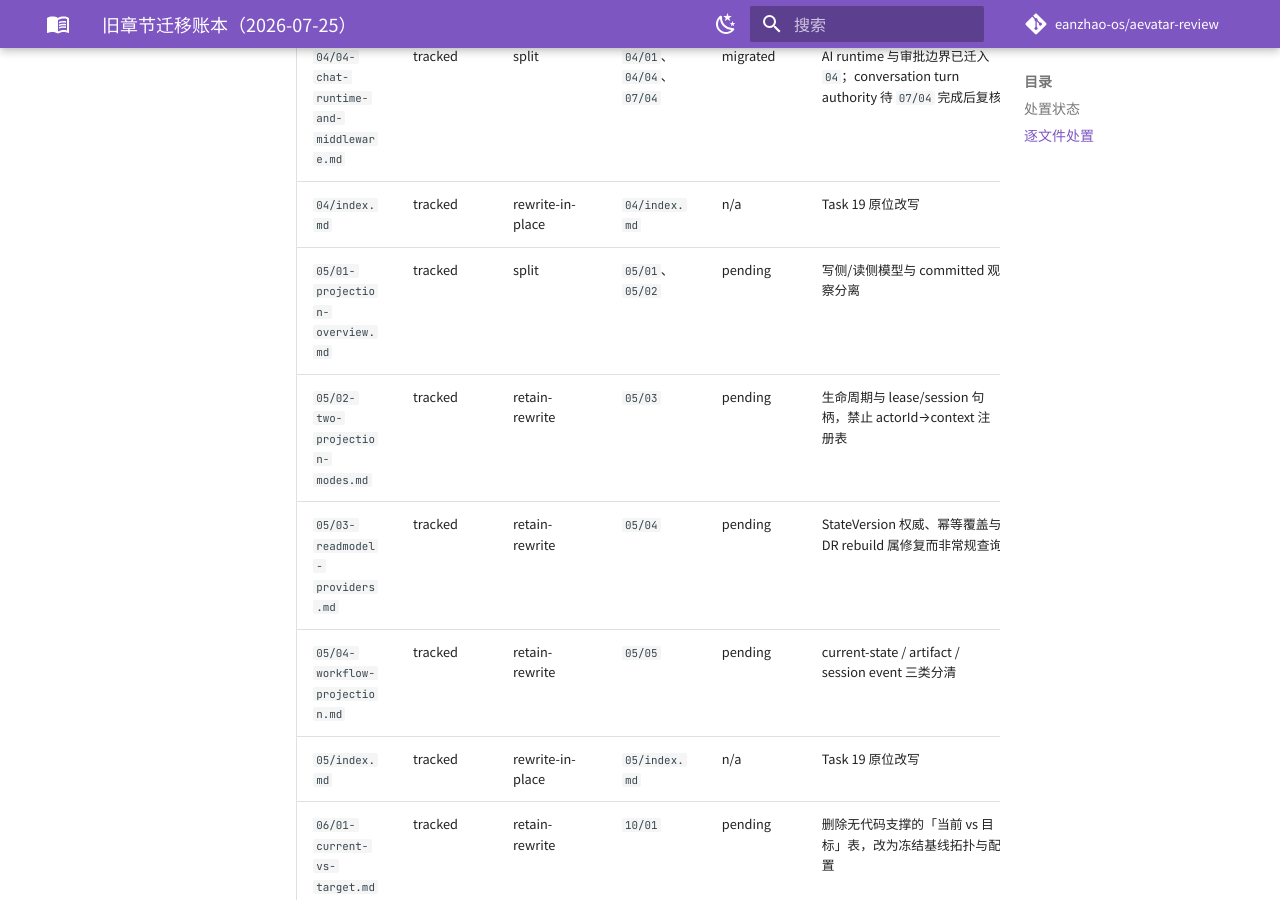
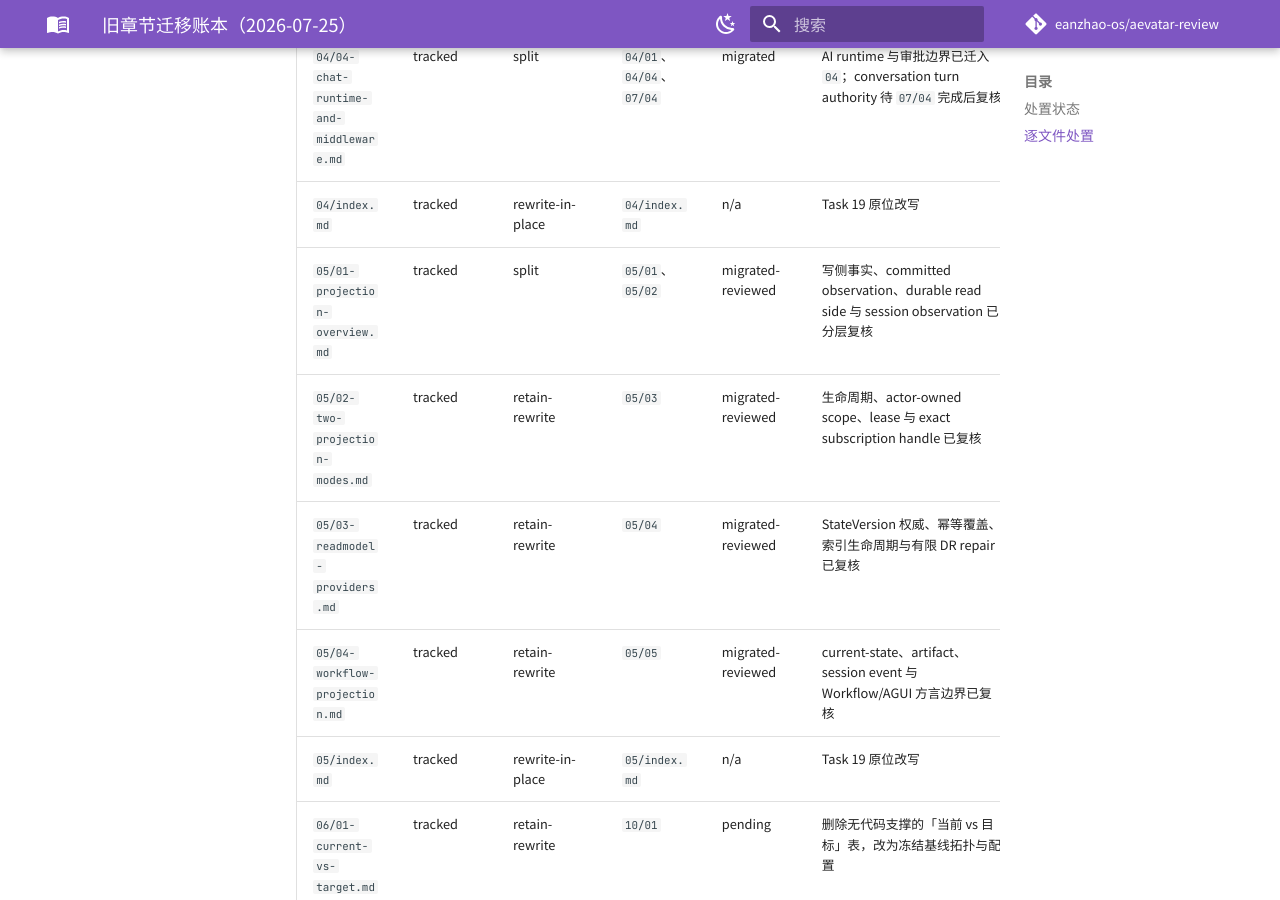
Before and after one commit to eanzhao-os/aevatar-review, an MkDocs documentation site: the page built from docs/migration/2026-07-25-chapter-migration-ledger.md, in a window 1280 px wide and 900 px high, scrolled down 4437 px. Built offline with MkDocs 1.6.1 and Material for MkDocs 9.7.7, drawn with Linux system fonts in a browser that asks for light colours; comment, search, counter and statistics services are not loaded; some of the changed text lies outside the part shown.

Commit message:
docs(05): record projection and audit chapters

```diff
--- a/docs/migration/2026-07-25-chapter-migration-ledger.md
+++ b/docs/migration/2026-07-25-chapter-migration-ledger.md
@@ -31,7 +31,7 @@
 | `01/01-hosts-and-composition.md` | tracked | retain-rewrite | `01/02` | migrated | Host 只承担协议与组装，业务编排不下沉到 Host |
 | `01/02-chat-api-and-sse.md` | tracked | split | `01/03`、`01/04` | migrated | API 契约与 SSE/AGUI 帧分层，dispatch receipt 与终态观察分开 |
 | `01/03-run-semantics.md` | tracked | merge | `01/04`、`12/05` | migrated | 已落地语义并入生命周期章；未落地 reconnect 保证只进 12/05 |
-| `01/04-platform-audit-trail.md` | tracked | promote-current | `05/06` | pending | Audit 生命周期与导出提升为读侧正式章节 |
+| `01/04-platform-audit-trail.md` | tracked | promote-current | `05/06` | migrated-reviewed | Audit 生命周期、三采集面、追加语义、查询 coverage 与 CloudEvents 导出已提升为正式读侧章节 |
 | `01/index.md` | tracked | rewrite-in-place | `01/index.md` | n/a | Task 19 原位改写 |
 | `02/01-yaml-grammar.md` | tracked | retain-rewrite | `03/02` | migrated-reviewed | 以冻结 parser/validator 为准重述 schema 与准入阶段 |
 | `02/02-definition-and-run-actors.md` | tracked | retain-rewrite | `03/01` | migrated-reviewed | definition/run/draft/published 身份必须显式区分 |
@@ -49,17 +49,17 @@
 | `03/05-routing-and-topology.md` | tracked | retain-rewrite | `02/05` | migrated-reviewed | publish 即投递到 inbox，无 inline self 捷径 |
 | `03/06-local-runtime-deep-dive.md` | tracked | retain-rewrite | `02/06` | migrated-reviewed | 本地 runtime 局限与向 Orleans 迁移不改业务协议 |
 | `03/07-stream-actor-gagent-facts.md` | tracked | merge | `02/01`、`02/05` | migrated-reviewed | 辨析并入运行内核与路由章，不单列「事实澄清」章 |
-| `03/08-event-sourcing-dividends.md` | tracked | merge | `02/04`、`05/01`、`05/02` | migrated | Actor 侧收益已迁入 `02/04`；CQRS 侧收益待 Task 10 完成后复核 |
+| `03/08-event-sourcing-dividends.md` | tracked | merge | `02/04`、`05/01`、`05/02` | migrated-reviewed | Actor 侧收益与 CQRS committed/read-side 边界均已迁移并复核 |
 | `03/index.md` | tracked | rewrite-in-place | `03/index.md` | n/a | Task 19 原位改写 |
 | `04/01-role-gagent.md` | tracked | retain-rewrite | `04/01` | migrated-reviewed | ChatStreamAsync 唯一面向用户路径；off-turn 执行折叠为 actor 信号 |
 | `04/02-llm-providers.md` | tracked | retain-rewrite | `04/02` | migrated-reviewed | NyxID 是 adapter，不是通用后端 |
 | `04/03-tool-providers.md` | tracked | split | `04/03`、`04/04` | migrated-reviewed | 工具目录/呈现与审批/授权拆开 |
 | `04/04-chat-runtime-and-middleware.md` | tracked | split | `04/01`、`04/04`、`07/04` | migrated | AI runtime 与审批边界已迁入 `04`；conversation turn authority 待 `07/04` 完成后复核 |
 | `04/index.md` | tracked | rewrite-in-place | `04/index.md` | n/a | Task 19 原位改写 |
-| `05/01-projection-overview.md` | tracked | split | `05/01`、`05/02` | pending | 写侧/读侧模型与 committed 观察分离 |
-| `05/02-two-projection-modes.md` | tracked | retain-rewrite | `05/03` | pending | 生命周期与 lease/session 句柄，禁止 actorId→context 注册表 |
-| `05/03-readmodel-providers.md` | tracked | retain-rewrite | `05/04` | pending | StateVersion 权威、幂等覆盖与 DR rebuild 属修复而非常规查询 |
-| `05/04-workflow-projection.md` | tracked | retain-rewrite | `05/05` | pending | current-state / artifact / session event 三类分清 |
+| `05/01-projection-overview.md` | tracked | split | `05/01`、`05/02` | migrated-reviewed | 写侧事实、committed observation、durable read side 与 session observation 已分层复核 |
+| `05/02-two-projection-modes.md` | tracked | retain-rewrite | `05/03` | migrated-reviewed | 生命周期、actor-owned scope、lease 与 exact subscription handle 已复核 |
+| `05/03-readmodel-providers.md` | tracked | retain-rewrite | `05/04` | migrated-reviewed | StateVersion 权威、幂等覆盖、索引生命周期与有限 DR repair 已复核 |
+| `05/04-workflow-projection.md` | tracked | retain-rewrite | `05/05` | migrated-reviewed | current-state、artifact、session event 与 Workflow/AGUI 方言边界已复核 |
 | `05/index.md` | tracked | rewrite-in-place | `05/index.md` | n/a | Task 19 原位改写 |
 | `06/01-current-vs-target.md` | tracked | retain-rewrite | `10/01` | pending | 删除无代码支撑的「当前 vs 目标」表，改为冻结基线拓扑与配置 |
 | `06/02-orleans-runtime.md` | tracked | retain-rewrite | `10/02` | pending | 单一激活、grain inbox turn 语义与 runtime-neutral dispatch |
@@ -106,11 +106,11 @@
 | `10/01-cli-lark-scope-isolation.md` | tracked | split | `06/03`、`12/04` | pending | scope 隔离规则转当前，事故转案例 |
 | `10/02-codex-shell-vs-aevatar-tools.md` | tracked | split | `04/03`、`10/06`、`12/04` | migrated | 工具归属已迁入 `04/03`；sandbox 与事故落点待后续章节完成；旧章 stale reference 属已接受迁移红态 |
 | `10/03-ingress-own-tool-stream-leak.md` | tracked | split | `04/03`、`08/01`、`12/04` | migrated | client/server tool ownership 已迁入 `04/03`；ingress 与事故落点待后续章节完成 |
-| `10/04-responses-llm-run-offactor-and-observation.md` | tracked | split | `04/01`、`05/02`、`12/04` | migrated | off-actor AI 执行已迁入 `04/01`；观察与事故落点待后续章节完成 |
+| `10/04-responses-llm-run-offactor-and-observation.md` | tracked | split | `04/01`、`05/02`、`12/04` | migrated | off-actor AI 执行与 committed/session observation 边界已迁入 `04/01`、`05/02`；事故落点待 `12/04` |
 | `10/05-lark-delivery-layer-failures.md` | tracked | split | `08/03`、`12/04` | pending | 投递账本与原位修复 |
 | `10/06-lark-identity-and-authorization.md` | tracked | split | `08/02`、`10/05`、`12/04` | pending | 身份与授权边界 |
 | `10/07-scheduled-task-not-firing.md` | tracked | split | `09/02`、`12/04` | pending | callback 只唤醒 actor；stale callback 拒绝 |
-| `10/08-observatory-read-side.md` | tracked | split | `05/04`、`10/07`、`12/04` | pending | 索引漂移与读侧修复 |
+| `10/08-observatory-read-side.md` | tracked | split | `05/04`、`10/07`、`12/04` | migrated | 索引漂移、versioning 与显式 repair 边界已迁入 `05/04`；观测运维与事故落点待后续章节 |
 | `10/09-studio-console-three-traps.md` | tracked | split | `06/04`、`07/01`、`12/04` | pending | 命令/ACK/读模型陷阱；旧章 stale reference 属已接受迁移红态 |
 | `10/10-voice-cancel-race-and-reconnect.md` | tracked | split | `08/05`、`12/04`、`12/05` | pending | 取消竞态转当前边界，未解 reconnect 留 12/05 |
 | `10/11-nyxid-direct-llm-entry.md` | tracked | split | `04/02`、`07/02`、`12/04` | migrated | LLM provider/route 边界已迁入 `04/02`；NyxIdChat 与事故落点待后续章节完成 |
```
Also changed, not shown: docs/migration/2026-07-25-source-matrix.md (+6 -6 lines), docs/migration/2026-07-25-target-chapters.md (+6 -6 lines).
